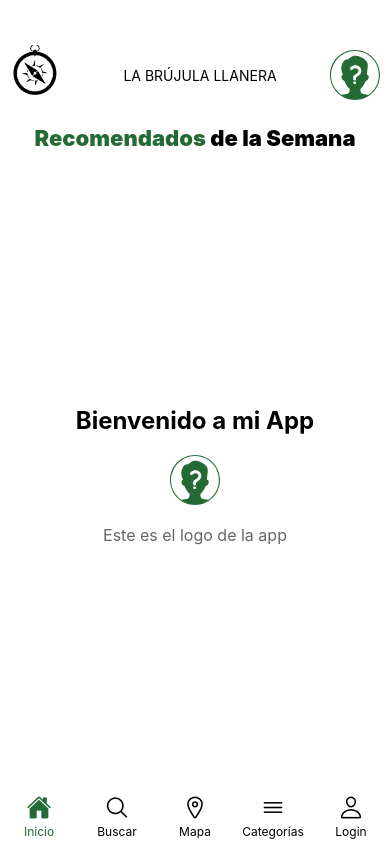
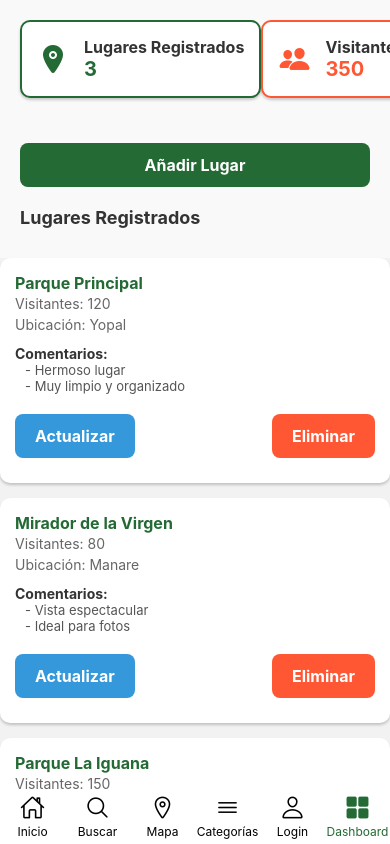
Before and after one commit to chrisfalla/Frontend_La_Brujula_Llanera, a React Native app: screen /Dashboard in a window 390 px wide. Built offline with nearby package versions, Linux system fonts and the light colour scheme.

Commit message:
working in the screen of c-panel

```diff
--- /dev/null
+++ b/src/components/Dashboard/Button.js
@@ -0,0 +1,27 @@
+import React from 'react';
+import { TouchableOpacity, Text, StyleSheet } from 'react-native';
+
+const Button = ({ title, onPress, color }) => {
+    return (
+        <TouchableOpacity style={[styles.button, { backgroundColor: color }]} onPress={onPress}>
+            <Text style={styles.text}>{title}</Text>
+        </TouchableOpacity>
+    );
+};
+
+const styles = StyleSheet.create({
+    button: {
+        paddingVertical: 12,
+        paddingHorizontal: 20,
+        borderRadius: 8,
+        alignItems: 'center',
+        marginVertical: 10,
+    },
+    text: {
+        fontSize: 16,
+        fontWeight: 'bold',
+        color: '#fff',
+    },
+});
+
+export default Button;
--- /dev/null
+++ b/src/components/Dashboard/Card.js
@@ -0,0 +1,49 @@
+import React from 'react';
+import { View, Text, StyleSheet } from 'react-native';
+import { Ionicons } from '@expo/vector-icons';
+
+const Card = ({ title, value, iconName, color }) => {
+    return (
+        <View style={[styles.card, { borderColor: color }]}>
+            <Ionicons name={iconName} size={32} color={color} style={styles.icon} />
+            <View style={styles.textContainer}>
+                <Text style={styles.title}>{title}</Text>
+                <Text style={[styles.value, { color }]}>{value}</Text>
+            </View>
+        </View>
+    );
+};
+
+const styles = StyleSheet.create({
+    card: {
+        flexDirection: 'row',
+        alignItems: 'center',
+        padding: 15,
+        borderWidth: 2,
+        borderRadius: 10,
+        marginBottom: 15,
+        backgroundColor: '#fff',
+        elevation: 3,
+        shadowColor: '#000',
+        shadowOffset: { width: 0, height: 2 },
+        shadowOpacity: 0.2,
+        shadowRadius: 3,
+    },
+    icon: {
+        marginRight: 15,
+    },
+    textContainer: {
+        flex: 1,
+    },
+    title: {
+        fontSize: 16,
+        fontWeight: 'bold',
+        color: '#333',
+    },
+    value: {
+        fontSize: 20,
+        fontWeight: 'bold',
+    },
+});
+
+export default Card;
--- a/src/navigation/AppNavigation.js
+++ b/src/navigation/AppNavigation.js
@@ -5,17 +5,16 @@ import { createStackNavigator } from '@react-navigation/stack';
 import { createBottomTabNavigator } from '@react-navigation/bottom-tabs';
 import { Ionicons } from '@expo/vector-icons';
 import HomeScreen from '../screens/HomeScreen';
-
 import BuscarCategoriasScreen from '../screens/BuscarCategoriasScreen';
 import MapaScreen from '../screens/MapaScreen';
 import CategoriasScreen from '../screens/CategoriasScreen';
-
 import Login from '../screens/Login';
 import RegistroScreen from '../screens/RegistroScreen';
 import RecoveryScreen from '../screens/RecoveryEmail';
 import RecoveryScreen1 from '../screens/SendCode';
 import RecoveryScreen2 from '../screens/ValidateCode';
 import RecoveryScreen3 from '../screens/RecoveryPassword';
+import Dashboard from '../screens/Dashboard';
 
 const Stack = createStackNavigator();
 const Tab = createBottomTabNavigator();
@@ -42,6 +41,9 @@ const TabNavigator = () => {
                             break;
                         case 'Auth':
                             iconName = focused ? 'person' : 'person-outline';
+                            break;
+                        case 'Dashboard':
+                            iconName = focused ? 'grid' : 'grid-outline';
                             break;
                         default:
                             iconName = 'help-outline';
@@ -100,6 +102,14 @@ const TabNavigator = () => {
                     headerShown: false
                 }}
             />
+            <Tab.Screen
+                name="Dashboard"
+                component={Dashboard}
+                options={{
+                    title: 'Dashboard',
+                    headerShown: false
+                }}
+            />
         </Tab.Navigator>
     );
 };
--- /dev/null
+++ b/src/screens/Dashboard.js
@@ -0,0 +1,170 @@
+import React, { useState } from 'react';
+import { StyleSheet, View, Text, FlatList, Alert } from 'react-native';
+import Card from '../components/Dashboard/Card';
+import Button from '../components/Dashboard/Button';
+
+const Dashboard = () => {
+    const [places, setPlaces] = useState([
+        {
+            id: '1',
+            name: 'Parque Principal',
+            visitors: 120,
+            location: 'Yopal',
+            comments: ['Hermoso lugar', 'Muy limpio y organizado'],
+        },
+        {
+            id: '2',
+            name: 'Mirador de la Virgen',
+            visitors: 80,
+            location: 'Manare',
+            comments: ['Vista espectacular', 'Ideal para fotos'],
+        },
+        {
+            id: '3',
+            name: 'Parque La Iguana',
+            visitors: 150,
+            location: 'Yopal',
+            comments: ['Perfecto para paseos familiares', 'Muy tranquilo'],
+        },
+    ]);
+
+    const addPlace = () => {
+        const newPlace = {
+            id: (places.length + 1).toString(),
+            name: `Nuevo Lugar ${places.length + 1}`,
+            visitors: 0,
+            location: 'Ubicación desconocida',
+            comments: [],
+        };
+        setPlaces([...places, newPlace]);
+        Alert.alert('Lugar añadido', `Se añadió "${newPlace.name}" correctamente.`);
+    };
+
+    const deletePlace = (id) => {
+        setPlaces(places.filter((place) => place.id !== id));
+        Alert.alert('Lugar eliminado', 'El lugar fue eliminado correctamente.');
+    };
+
+    const updatePlace = (id) => {
+        const updatedPlaces = places.map((place) =>
+            place.id === id ? { ...place, name: `${place.name} (Actualizado)` } : place
+        );
+        setPlaces(updatedPlaces);
+        Alert.alert('Lugar actualizado', 'El lugar fue actualizado correctamente.');
+    };
+
+    const renderPlace = ({ item }) => (
+        <View style={styles.placeContainer}>
+            <Text style={styles.placeName}>{item.name}</Text>
+            <Text style={styles.placeDetails}>Visitantes: {item.visitors}</Text>
+            <Text style={styles.placeDetails}>Ubicación: {item.location}</Text>
+            <Text style={styles.commentsTitle}>Comentarios:</Text>
+            {item.comments.length > 0 ? (
+                item.comments.map((comment, index) => (
+                    <Text key={index} style={styles.comment}>
+                        - {comment}
+                    </Text>
+                ))
+            ) : (
+                <Text style={styles.noComments}>Sin comentarios</Text>
+            )}
+            <View style={styles.placeActions}>
+                <Button title="Actualizar" onPress={() => updatePlace(item.id)} color="#3498DB" />
+                <Button title="Eliminar" onPress={() => deletePlace(item.id)} color="#FF5733" />
+            </View>
+        </View>
+    );
+
+    return (
+        <FlatList
+            data={places}
+            keyExtractor={(item) => item.id}
+            ListHeaderComponent={
+                <View style={styles.container}>
+                    {/* Estadísticas */}
+                    <View style={styles.statsContainer}>
+                        <Card title="Lugares Registrados" value={places.length} iconName="location" color="#236A34" />
+                        <Card
+                            title="Visitantes Totales"
+                            value={places.reduce((sum, p) => sum + p.visitors, 0)}
+                            iconName="people"
+                            color="#FF5733"
+                        />
+                        <Card title="Lugar Más Popular" value="Parque La Iguana" iconName="star" color="#3498DB" />
+                    </View>
+
+                    {/* Botones de acción */}
+                    <Button title="Añadir Lugar" onPress={addPlace} color="#236A34" />
+                    <Text style={styles.sectionTitle}>Lugares Registrados</Text>
+                </View>
+            }
+            renderItem={renderPlace}
+            contentContainerStyle={styles.listContainer}
+        />
+    );
+};
+
+const styles = StyleSheet.create({
+    container: {
+        padding: 20,
+        backgroundColor: '#f9f9f9',
+    },
+    statsContainer: {
+        flexDirection: 'row',
+        justifyContent: 'space-between',
+        marginBottom: 20,
+    },
+    sectionTitle: {
+        fontSize: 18,
+        fontWeight: 'bold',
+        marginVertical: 10,
+        color: '#333',
+    },
+    listContainer: {
+        paddingBottom: 20,
+    },
+    placeContainer: {
+        padding: 15,
+        backgroundColor: '#fff',
+        borderRadius: 10,
+        marginBottom: 15,
+        elevation: 3,
+        shadowColor: '#000',
+        shadowOffset: { width: 0, height: 2 },
+        shadowOpacity: 0.2,
+        shadowRadius: 3,
+    },
+    placeName: {
+        fontSize: 16,
+        fontWeight: 'bold',
+        color: '#236A34',
+    },
+    placeDetails: {
+        fontSize: 14,
+        color: '#666',
+        marginVertical: 2,
+    },
+    commentsTitle: {
+        fontSize: 14,
+        fontWeight: 'bold',
+        marginTop: 10,
+        color: '#333',
+    },
+    comment: {
+        fontSize: 13,
+        color: '#555',
+        marginLeft: 10,
+    },
+    noComments: {
+        fontSize: 13,
+        color: '#999',
+        marginLeft: 10,
+    },
+    placeActions: {
+        flexDirection: 'row',
+        justifyContent: 'space-between',
+        marginTop: 10,
+    },
+});
+
+export default Dashboard;
```
Also changed, not shown: src/components/Dashboard/ChartPlaceholder.js (added, +38 -0 lines).
